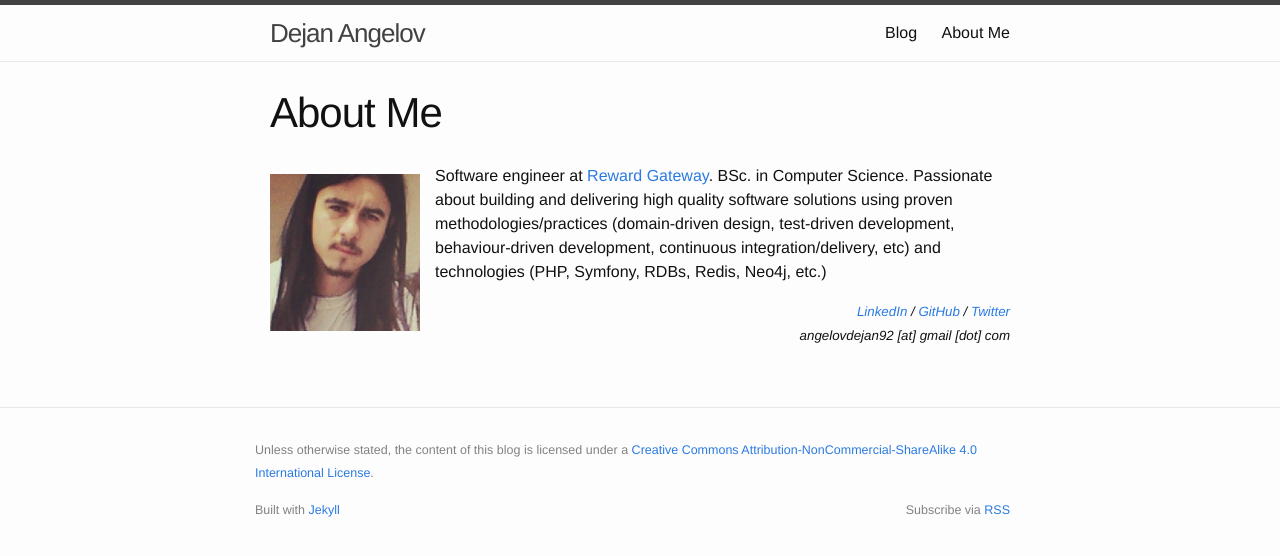
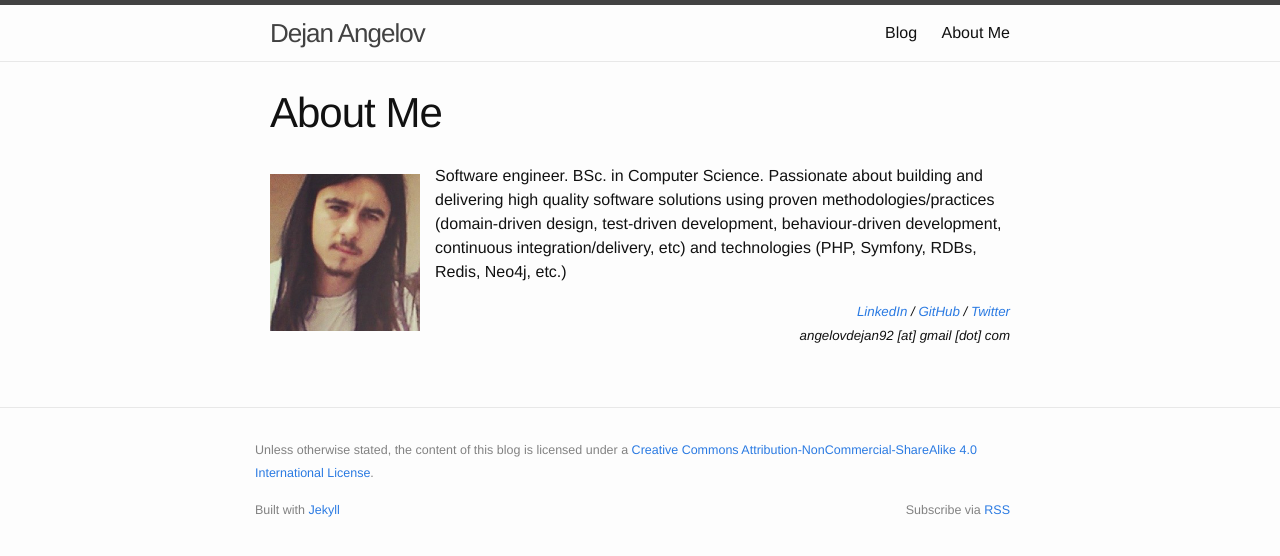
Before and after one commit to angelov/angelov.github.io, a Jekyll site: the page built from about.md, in a window 1280 px wide. Shown: the top 556 px of the page. Built offline with Jekyll 4.4.1, drawn with Linux system fonts in a browser that asks for light colours.

Commit message:
updated the about me page

```diff
--- a/about.md
+++ b/about.md
@@ -6,12 +6,12 @@ permalink: /about/
 
 <img class="img-left" src="{{ site.url }}/images/100_4188-cropped.png" style="width: 150px">
 
-Software engineer at [Reward Gateway](https://www.rewardgateway.com/). BSc. in Computer Science. Passionate about building and delivering high quality software solutions using proven methodologies/practices (domain-driven design, test-driven development, behaviour-driven development, continuous integration/delivery, etc) and technologies (PHP, Symfony, RDBs, Redis, Neo4j, etc.)
+Software engineer. BSc. in Computer Science. Passionate about building and delivering high quality software solutions using proven methodologies/practices (domain-driven design, test-driven development, behaviour-driven development, continuous integration/delivery, etc) and technologies (PHP, Symfony, RDBs, Redis, Neo4j, etc.)
 
 <p style="text-align: right">
 <small><em>
 	<a href="https://www.linkedin.com/in/angelovdejan">LinkedIn</a> /
-	<a href="http://github.com/angelov">GitHub</a> /
+	<a href="https://github.com/angelov">GitHub</a> /
 	<a href="https://twitter.com/angelovdejan">Twitter</a>
 	<br />
 	angelovdejan92 [at] gmail [dot] com</em>
```
